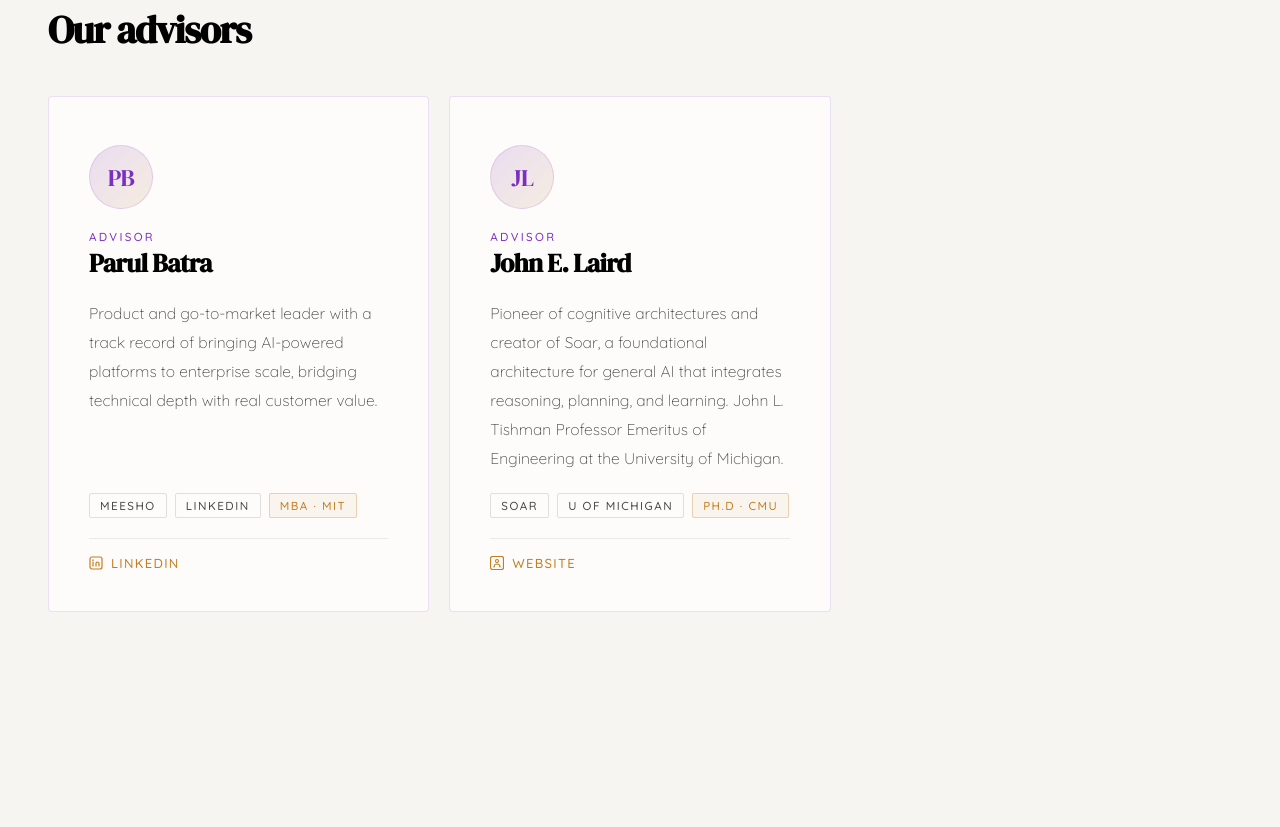
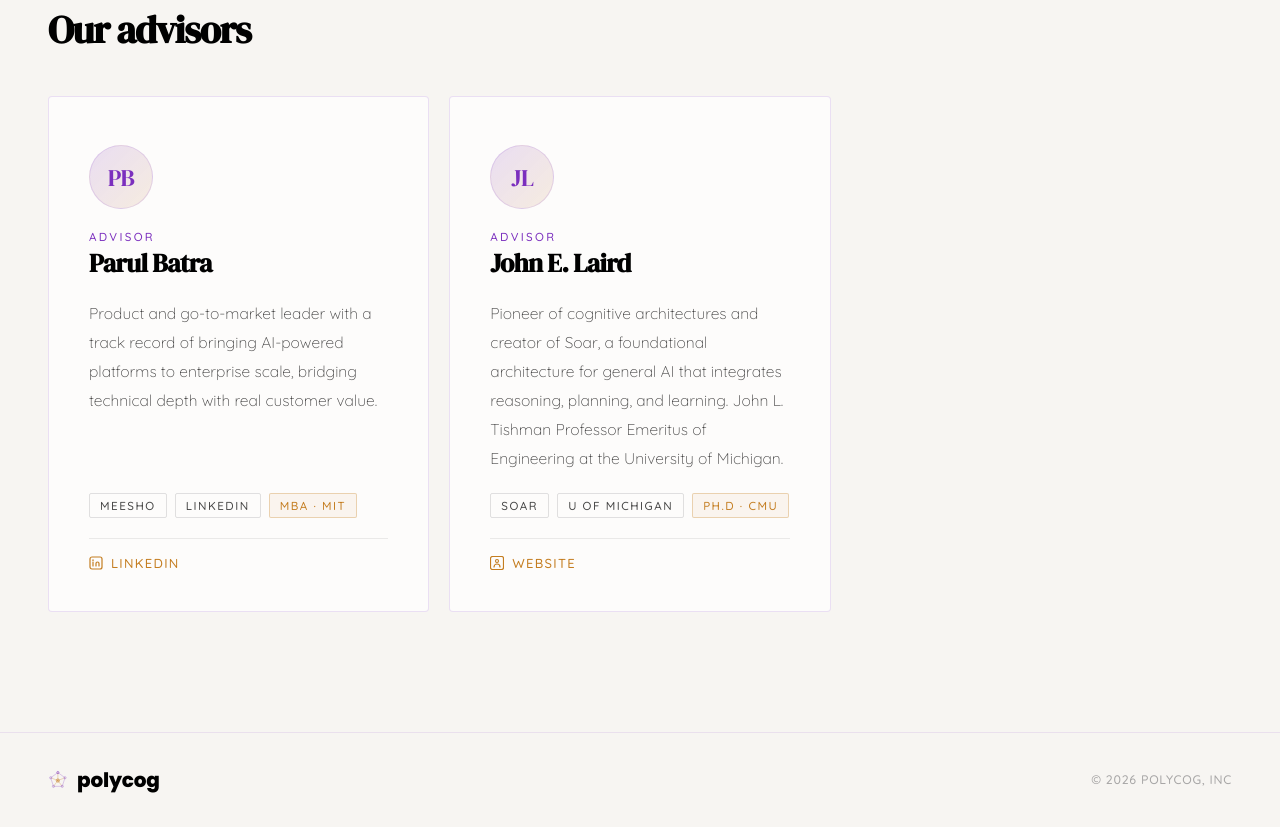
Before and after one commit to polycog/polycog.github.io, a plain HTML site: page team.html in a window 1280 px wide. Shown: the part 1212-2039 px from the top of the page. Before the commit the page ends 1944 px from the top, so only its background shows below. Drawn offline with Linux system fonts and the light colour scheme.

Commit message:
added footer links to all pages

```diff
--- a/team.html
+++ b/team.html
@@ -347,6 +347,47 @@
       gap: 20px;
     }
 
+    /* ── footer ── */
+    footer {
+      padding: 32px 48px;
+      border-top: 1px solid rgba(123,47,190,.1);
+      display: flex;
+      align-items: center;
+      justify-content: space-between;
+    }
+
+    .foot-logo {
+      font-family: 'Poppins', sans-serif;
+      font-weight: 800;
+      font-size: 1rem;
+      letter-spacing: -.01em;
+      color: var(--text);
+      text-decoration: none;
+      display: inline-flex;
+      align-items: center;
+      gap: 9px;
+    }
+
+    .foot-links {
+      display: flex;
+      gap: 28px;
+    }
+    .foot-links a {
+      font-size: .62rem;
+      letter-spacing: .1em;
+      text-transform: uppercase;
+      color: var(--text-3);
+      text-decoration: none;
+      transition: color .25s;
+    }
+    .foot-links a:hover { color: var(--text-2); }
+
+    .foot-copy {
+      font-size: .62rem;
+      color: var(--text-3);
+      letter-spacing: .06em;
+    }
+
     /* ── responsive ── */
     @media (max-width: 960px) {
       nav {
@@ -529,5 +570,13 @@
     },{ threshold: 0.08 });
     document.querySelectorAll('.reveal').forEach(el=>ro.observe(el));
   </script>
+
+  <footer>
+    <a href="index.html" class="foot-logo">
+      <img src="logo.svg" width="20" height="20" alt="" />
+      polycog
+    </a>
+    <div class="foot-copy">© 2026 POLYCOG, INC</div>
+  </footer>
 </body>
 </html>
```
Also changed, not shown: documents.html (+49 -0 lines), history.html (+1 -1 lines), index.html (+1 -1 lines).
